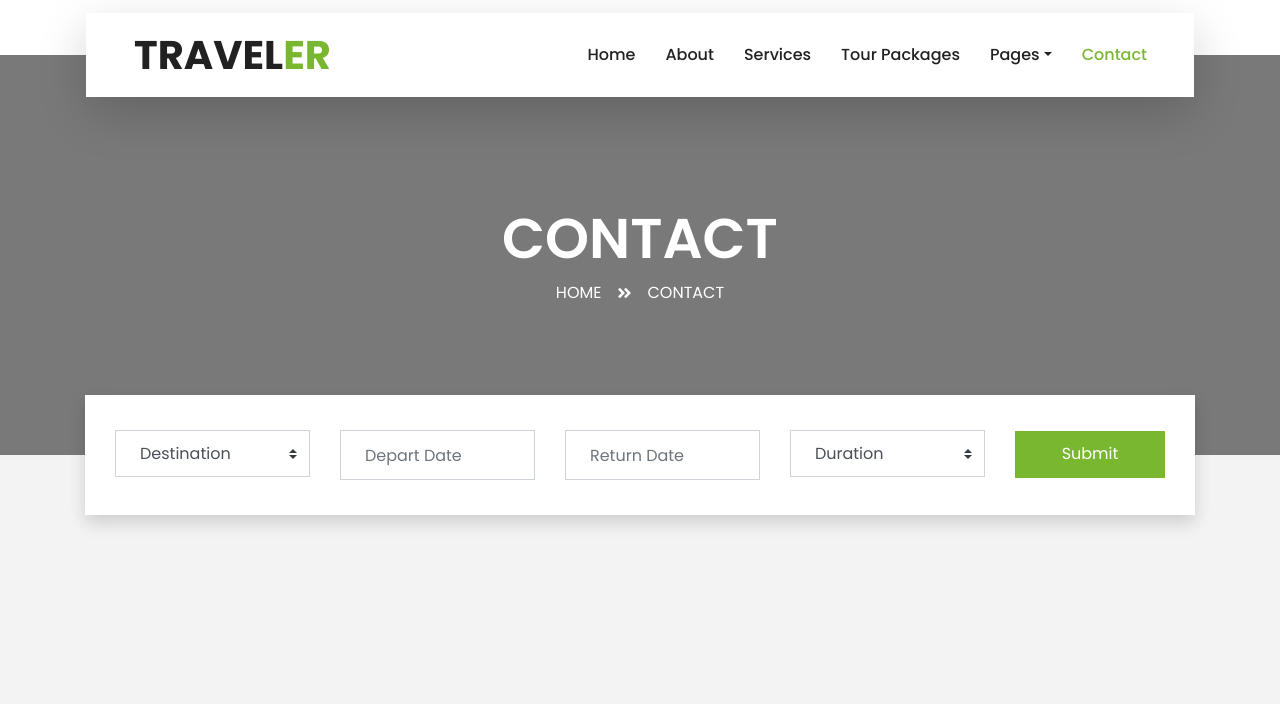
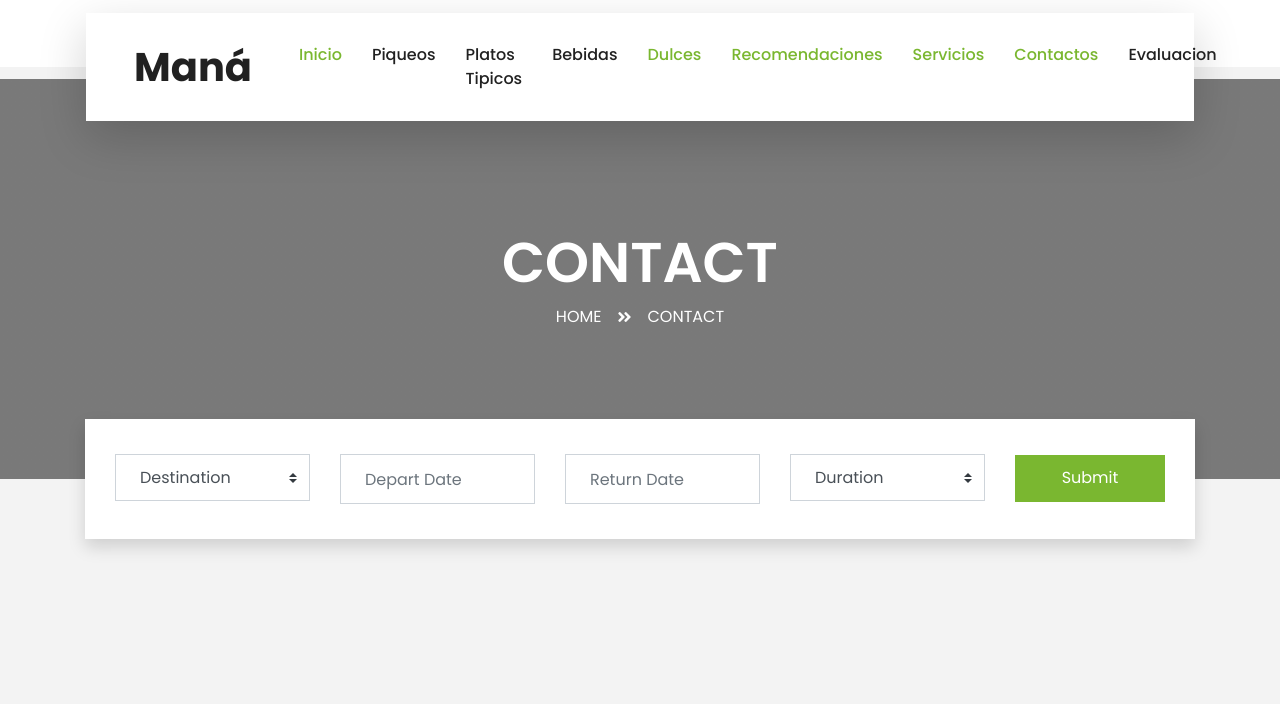
Before and after one commit to Jullissap/jullissap.github.io, a plain HTML site: page contact.html in a window 1280 px wide. Shown: the part 43-747 px from the top of the page. Drawn offline with nearby package versions, Linux system fonts and the light colour scheme.

Commit message:
contacactualizados

```diff
--- a/contact.html
+++ b/contact.html
@@ -68,28 +68,22 @@
     <div class="container-lg position-relative p-0 px-lg-3" style="z-index: 9;">
         <nav class="navbar navbar-expand-lg bg-light navbar-light shadow-lg py-3 py-lg-0 pl-3 pl-lg-5">
             <a href="" class="navbar-brand">
-                    <h1 class="m-0 text-primary"><span class="text-dark">TRAVEL</span>ER</h1>
+                <h1 class="m-0 text-primary"><span class="text-dark">Maná</span></h1>
             </a>
             <button type="button" class="navbar-toggler" data-toggle="collapse" data-target="#navbarCollapse">
                 <span class="navbar-toggler-icon"></span>
             </button>
             <div class="collapse navbar-collapse justify-content-between px-3" id="navbarCollapse">
                 <div class="navbar-nav ml-auto py-0">
-                        <a href="index.html" class="nav-item nav-link">Home</a>
-                        <a href="about.html" class="nav-item nav-link">About</a>
-                        <a href="service.html" class="nav-item nav-link">Services</a>
-                        <a href="package.html" class="nav-item nav-link">Tour Packages</a>
-                        <div class="nav-item dropdown">
-                            <a href="#" class="nav-link dropdown-toggle" data-toggle="dropdown">Pages</a>
-                            <div class="dropdown-menu border-0 rounded-0 m-0">
-                                <a href="blog.html" class="dropdown-item">Blog Grid</a>
-                                <a href="single.html" class="dropdown-item">Blog Detail</a>
-                                <a href="destination.html" class="dropdown-item">Destination</a>
-                                <a href="guide.html" class="dropdown-item">Travel Guides</a>
-                                <a href="testimonial.html" class="dropdown-item">Testimonial</a>
-                            </div>
-                        </div>
-                        <a href="contact.html" class="nav-item nav-link active">Contact</a>
+                    <a href="index.html" class="nav-item nav-link active">Inicio</a>
+                    <a href="Piqueos.html" class="nav-item nav-link">Piqueos</a>
+                    <a href="PlatosT.html" class="nav-item nav-link">Platos Tipicos</a>
+                    <a href="bebidas.html" class="nav-item nav-link">Bebidas</a>
+                    <a href="Dulces.html" class="nav-item nav-link active">Dulces</a>
+                    <a href="Recomendaciones.html" class="nav-item nav-link active">Recomendaciones</a>
+                    <a href="Servicios.html" class="nav-item nav-link active">Servicios</a>
+                    <a href="Contact.html" class="nav-item nav-link active">Contactos</a>
+                    <a href="evaluacion.html" class="nav-item nav-link">Evaluacion</a>
                 </div>
             </div>
         </nav>
```
Lines whose indentation alone changed are shown as unchanged.
